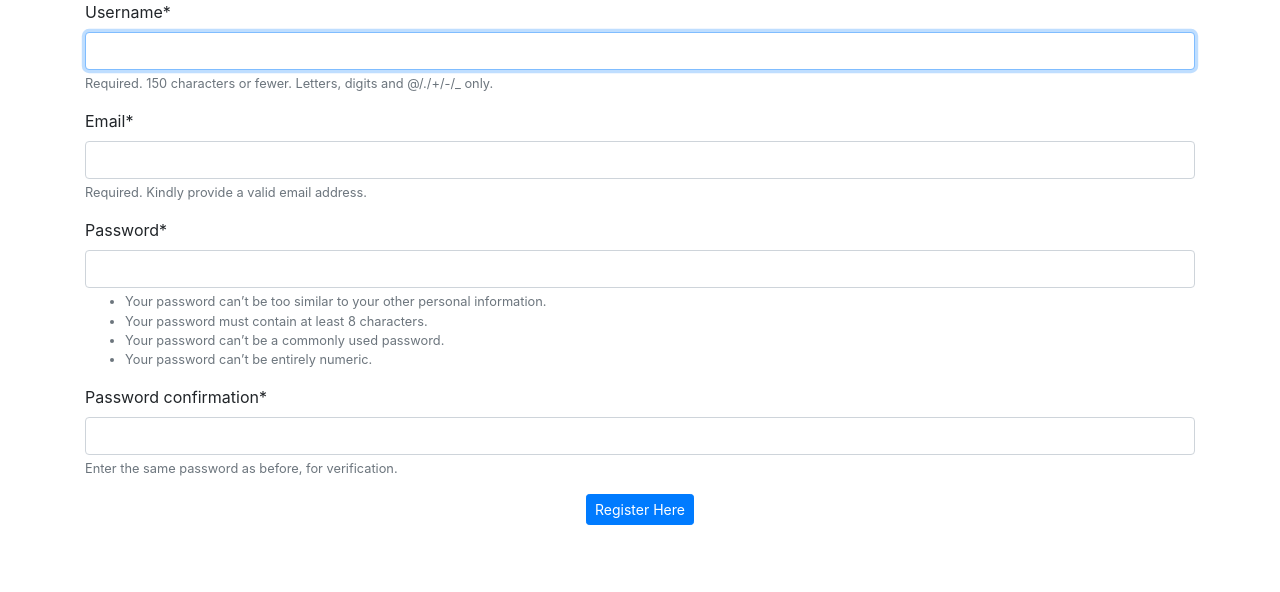
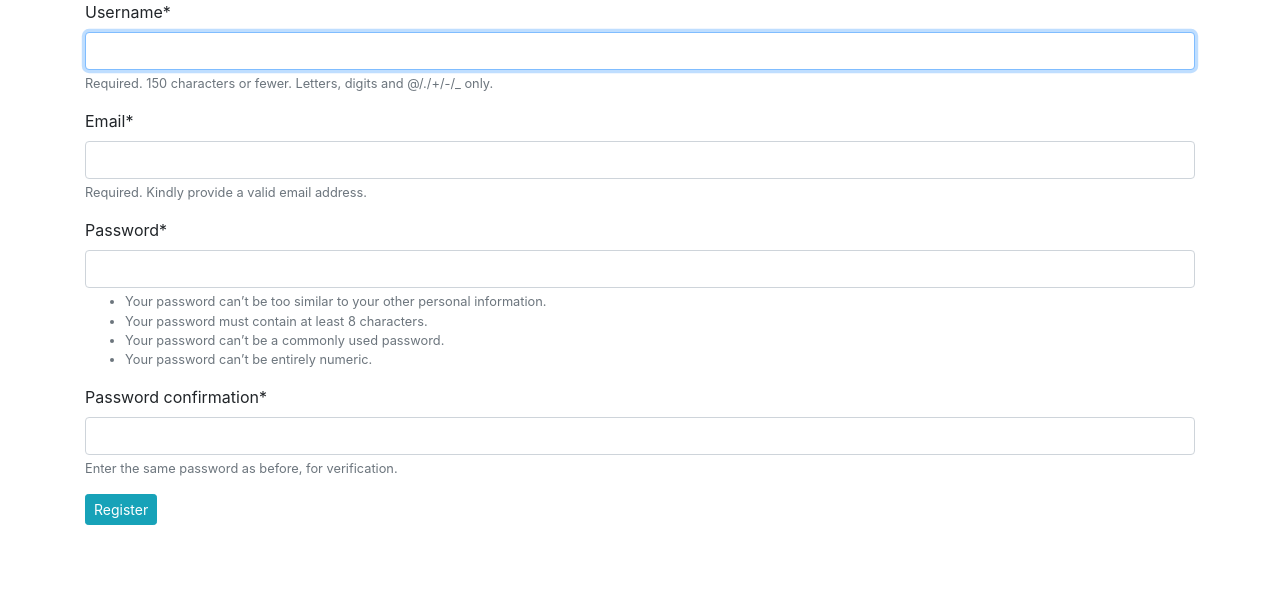
Before and after one commit to 3xistentialcrisis/Awards, a Django app: template ourawards/templates/registration/signup.html in a window 1280 px wide. Shown: the top 592 px of the page. Run offline with Django 3.2, Linux system fonts and the light colour scheme; the template is opened without the code that fills it: values that come from a table or form of the project are taken from there, others are empty; parts of the project's set-up code (start-up, migrations or seed data) failed here and were passed over; some libraries are stand-ins or nearby versions.

Commit message:
Update Register Button in Signup Form

```diff
--- a/ourawards/templates/registration/signup.html
+++ b/ourawards/templates/registration/signup.html
@@ -6,7 +6,7 @@
     <form action="" method="post" novalidate>
         {% csrf_token%}
         {{ form|crispy}}
-        <button type="submit" class="btn btn-primary btn-sm D-block mx-auto"> Register Here</button>
+        <button type="submit" class="btn btn-info btn-sm"> Register</button>
     </form>
 </div>
 
```
